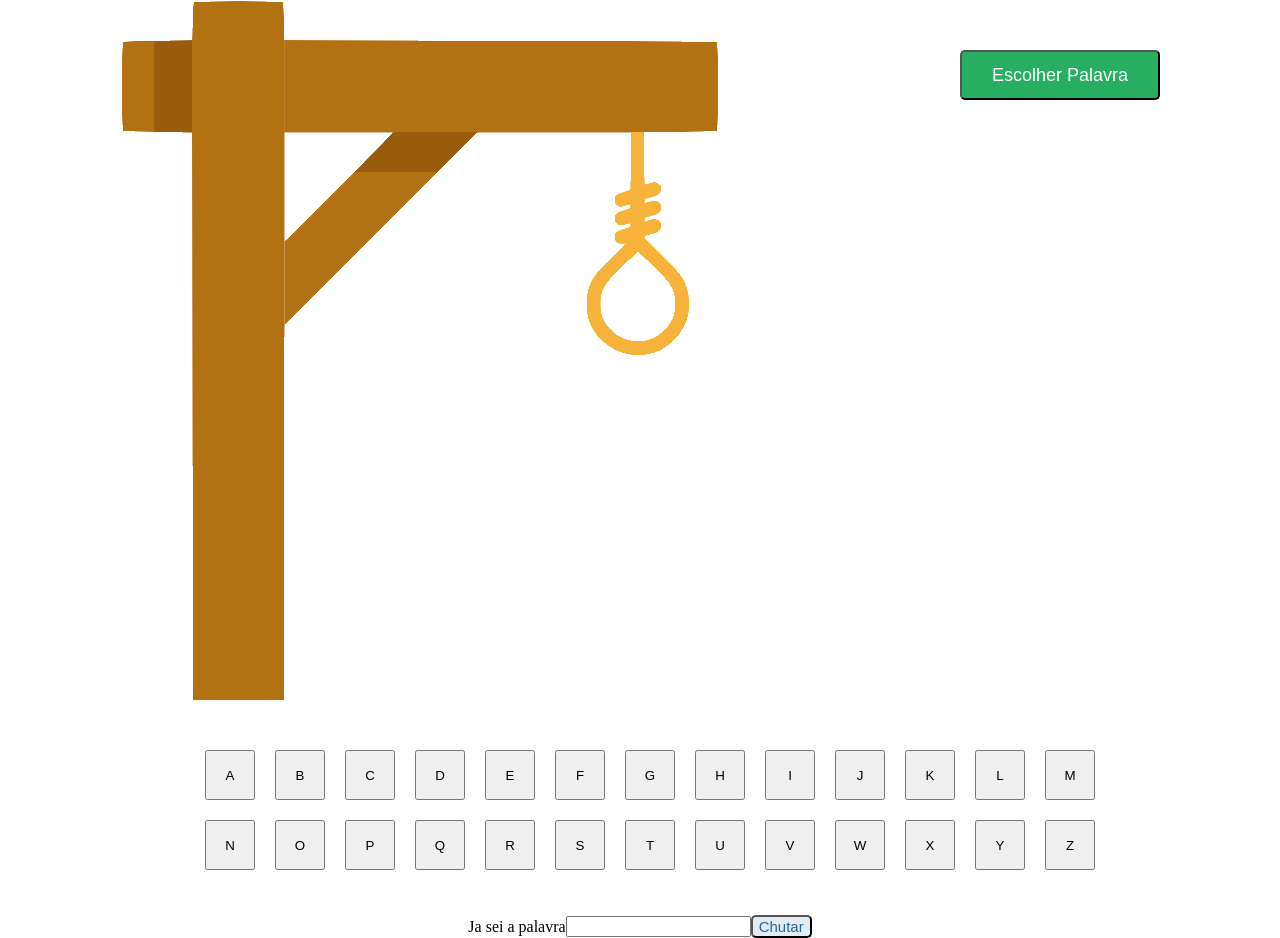
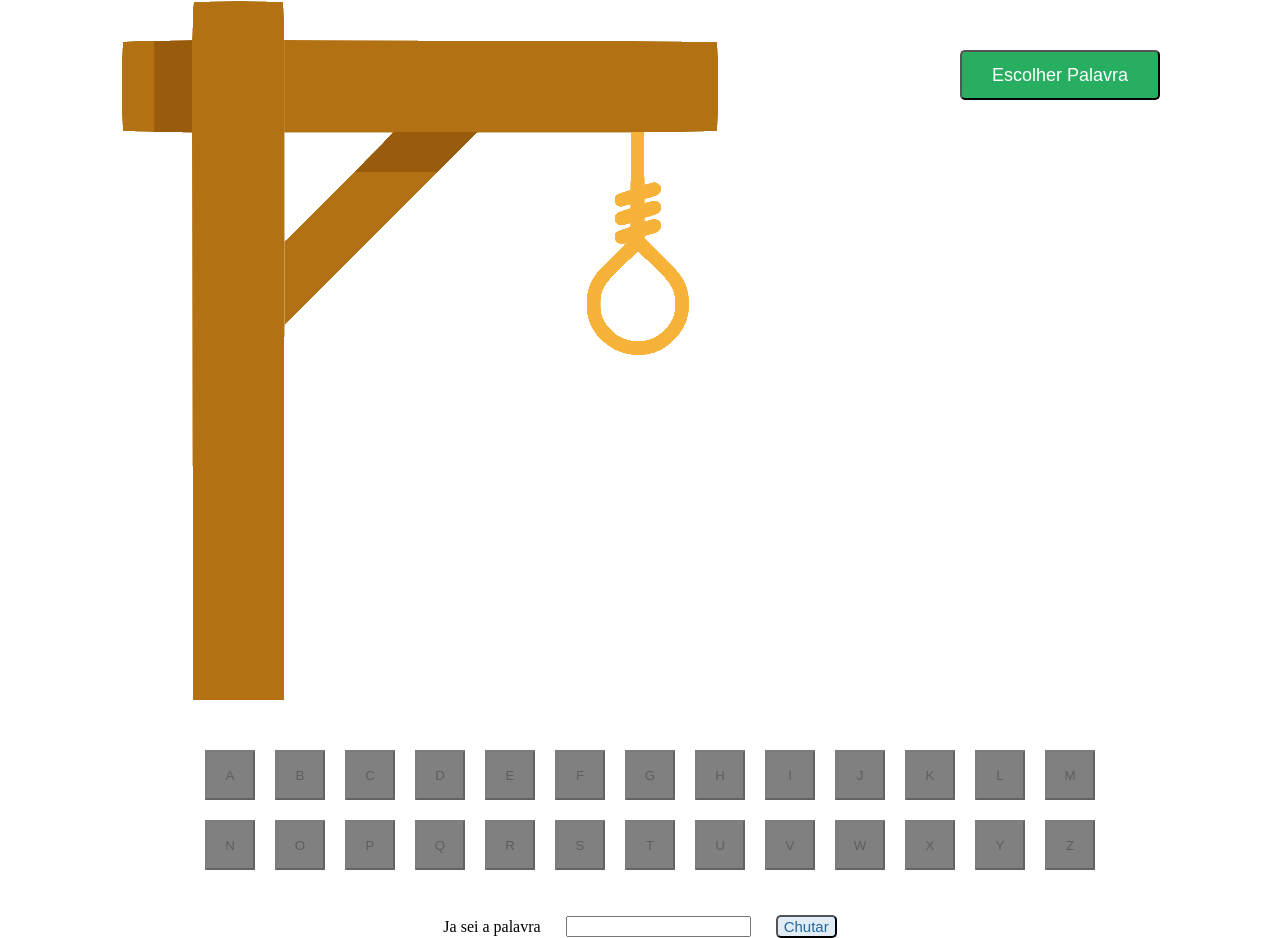
Before and after one commit to calcado/projeto8-jogoforca, a React app: page / in a window 1280 px wide. Built offline with nearby package versions, Linux system fonts and the light colour scheme.

Commit message:
versao com funcoes implementadas

```diff
--- a/public/style.css
+++ b/public/style.css
@@ -20,7 +20,7 @@
     font-size: 18px;
 }
 
-.palavraAleatoria{
+.palavraEstilo{
     margin-left: 0px;
     font-size: 40px;
 }
@@ -64,17 +64,21 @@
 .letrinha:disabled{
     background-color: grey;
 }
-.Chute {
+.input{
+    margin-left: 25px;
+    margin-right: 25px;
+}
+.tentativa {
   font-size: 15px;
   color: #286897;
   background-color: #e1ecf4;
   border-radius: 5px;
 
 }
-.palavraErrada{
+.vermelho{
     color:red
 }
-.palavraCerta{
+.verde{
     color: green;
 }
 /* .habilitado{
--- a/src/Components/App.js
+++ b/src/Components/App.js
@@ -9,75 +9,140 @@ import erro4 from '../assets/forca4.png'
 import erro5 from '../assets/forca5.png'
 import erro6 from '../assets/forca6.png'
 
+function Letra(props){
+    const [habilitado, setDesabilitar] = useState('habilitado')
+    console.log(habilitado)
+    console.log(props.jogoIniciado)
+    return(
+        <li>
+                <button className={`cor letrinha ${habilitado}`}
+                    disabled={props.jogoIniciado && habilitado ==='habilitado' ? false :true }  onClick={()=>props.SelecionarLetra(props.letra,setDesabilitar)}>{props.letra.toUpperCase()}
+                </button>
+        </li>)
 
+    }
+
+    function Teclado(props){
+
+        const [input, setInput] = useState('')
+        function handleChange(evento){
+            setInput(evento.target.value)
+        }
+        function Chute(){
+            console.log(props.palavraSorteada)
+            if(input === props.palavraSorteada){
+                props.setUnderline(input)
+                props.setCor("palavraEstilo verde")
+
+            }else{
+                props.setUnderline(props.palavraSorteada)
+                props.setCor("palavraEstilo vermelho")
+            }
+        }
+
+        return(
+
+            <div className='teclado'>
+                <p>Ja sei a palavra</p>
+                <input className="input" type="text" name="description" onChange={handleChange} value={input}/>
+                <button className='tentativa' onClick={()=> Chute()}> Chutar </button>
+            </div>
+
+        )
+    }
 export default function App(){
     const alfabeto = ["a", "b", "c", "d", "e", "f", "g", "h", "i", "j", "k", "l", "m", "n", "o", "p", "q", "r", "s", "t", "u", "v", "w", "x", "y", "z"]
-    let erro = 0
+
     const imagens =[forca0,erro1,erro2,erro3,erro4,erro5,erro6]
 
     const [palavraAleatoria, setpalavraAleatoria] = useState([])
     const [underline, setUnderline] = useState([palavraAleatoria])
-
-    const [imagem, setImagem] = useState(forca0)
+    const [cor, setCor] = useState('palavraEstilo')
     const [clicada, setClicada] =useState([])
     const [erros, setContador] = useState(0)
     const [input, setInput] = useState('')
+    const [acerto, setAcerto] = useState(0)
+    const [palavraSorteada, setSorteada] = useState('')
+    const [jogoIniciado, setJogo] = useState(false)
+    const [arrayClicados, setArrayClicados] = useState([])
 
-   function Errou(letra){
 
-    setContador(erros+1)
+    // function Chute(){
 
-    setImagem(imagens[{erros}])
-   }
+    //     if(input === palavraSorteada){
+    //         setUnderline(palavraSorteada)
+    //         setCor("palavraEstilo verde")
 
-   function Venceu(){
-    alert("alou")
+    //     }else{
+    //         setUnderline(palavraSorteada)
+    //         setCor("palavraEstilo vermelho")
+    //     }
+    // }
+    function Resetar(){
+        setpalavraAleatoria([])
+        setUnderline(palavraAleatoria)
+        setCor('palavraEstilo')
+        setClicada([])
+        setInput('')
+        setContador(0)
+        setAcerto(0)
+        setJogo(false)
+        setArrayClicados([])
 
-   }
-   function Perdeu(){
-    alert("perdeu")
-   }
-
-    function Chute(){
-        const arrInput = input.split('')
-        if(arrInput === palavraAleatoria){
-            alert('oi')
-        }else{
-            alert('nonom')
-        }
-
-        console.log(arrInput)
-        console.log(palavraAleatoria)
     }
 
+    console.log(arrayClicados)
+
     function SelecionarLetra(letra,setDesabilitar){
+        setArrayClicados([...arrayClicados,letra])
         setDesabilitar('')
-        alert(letra);
+
         const arrayNova =[...underline]
-
+        let acertos = 0
+        let erro = 0
         if(palavraAleatoria.includes(letra) ){
             for(let i=0; i < palavraAleatoria.length; i++){
                 if(palavraAleatoria[i]===letra){
                     arrayNova[i] = letra;
                     setUnderline(arrayNova)
+                    acertos++
+
                 }
-             }
+            }
+            acertos=acertos+acerto
+            setAcerto(acertos)
+
+
         }
         else{
-            setContador(erros+1)
-            alert('não')
+
+            erro = erros +1
+            setContador(erro)
+
+        }
+        if(acertos === palavraSorteada.length){
+            setUnderline(palavraSorteada)
+            setCor("palavraEstilo verde")
+        }
+        if(erro>= 6){
+            alert()
+            setCor("palavraEstilo vermelho")
+            setUnderline(palavraSorteada)
         }
 
-        if(!underline.includes("_") ){
-            Venceu()
-        }else if(erros>= 5){
-            alert("perdeu")
-        }
     }
+    console.log("acerto:"+acerto)
+    console.log("erros:"+erros)
+    console.log(palavraSorteada.length)
 
     function EscolherPalavra(){
+
+        Resetar()
+        setJogo(true)
+
         let randomIndice = Math.floor(Math.random()*palavras.length)
         const palavra = palavras[randomIndice]
+        setSorteada(palavra)
         const palavraNormal = palavra.normalize('NFD').replace(/[\u0300-\u036f]/g, "")
         const palavraArray = palavraNormal.split("")
         setpalavraAleatoria(palavraArray);
@@ -85,17 +150,34 @@ export default function App(){
         setUnderline([...arrUnderline])
         console.log(palavra)
     }
-    function Letra(props){
-        const [habilitado, setDesabilitar] = useState('habilitado')
-        console.log(habilitado)
-        return(
-            <li>
-                    <button className={`letrinha ${habilitado}`}
-                      disabled={habilitado != "habilitado" ? true : false }  onClick={()=>SelecionarLetra(props.letra,setDesabilitar)}>{props.letra.toUpperCase()}
-                    </button>
-            </li>)
+    // function Letra(props){
+    //     const [habilitado, setDesabilitar] = useState('habilitado')
+    //     console.log(habilitado)
+    //     return(
+    //         <li>
+    //                 <button className={`cor letrinha ${habilitado}`}
+    //                   disabled={habilitado != "habilitado" ? true : false }  onClick={()=>SelecionarLetra(props.letra,setDesabilitar)}>{props.letra.toUpperCase()}
+    //                 </button>
+    //         </li>)
 
-        }
+    //     }
+   function handleChange(evento){
+    setInput(evento.target.value)
+
+   }
+    // function Teclado(props){
+
+    //     return(
+
+    //         <div className='teclado'>
+    //             <p>Ja sei a palavra</p>
+    //             <input className="input" type="text" name="description" onChange={handleForm} value={form.description}/>
+    //             {/* <input className="input"  type ='text' value={input} placeholder='' onChange={handleChange}/> */}
+    //             <button className='tentativa' onClick={()=> Chute()}> Chutar </button>
+    //         </div>
+
+    //     )
+    // }
 
     return (
         <>
@@ -106,20 +188,21 @@ export default function App(){
             <div className='direita'>
                 <button className='escolherPalavra'
                 onClick={EscolherPalavra}>Escolher Palavra</button>
-                <p className='palavraAleatoria'>{underline}</p>
+                <p className={cor }>{underline}</p>
             </div>
         </div>
 
         <div className='baixo'>
-            <ul className='letras'>{alfabeto.map((letra, indice)=><Letra letra={letra}  key={indice}/>)}
+            <ul className='letras'>{alfabeto.map((letra, indice)=><Letra SelecionarLetra={SelecionarLetra} jogoIniciado={jogoIniciado} letra={letra}  key={indice}/>)}
             </ul>
+            <Teclado setUnderline={setUnderline}
+            setCor={setCor}
+            setpalavraAleatoria={setpalavraAleatoria}
+            palavraSorteada = {palavraSorteada}
+
+            />
 
 
-            <div className='teclado'>
-                <p>Ja sei a palavra</p>
-                <input type ='text' placeholder='' onChange={e => setInput(e.target.value)}/>
-                <button className='Chute' onClick={Chute}> Chutar </button>
-            </div>
         </div>
 
         </>
```
